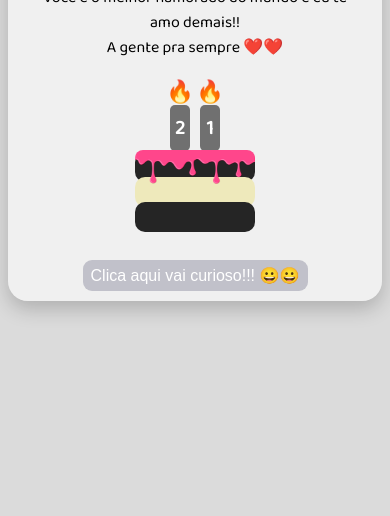
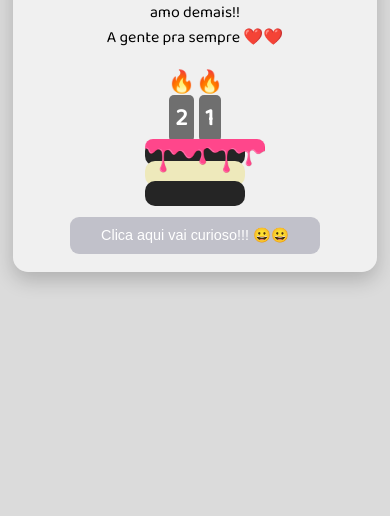
Before and after one commit to allicia-guida/parabens, a plain HTML site: page index.html in a window 390 px wide. Shown: the part 354-870 px from the top of the page. Drawn offline with Linux system fonts and the light colour scheme.

Commit message:
agora esta ok pra mobile

```diff
--- a/index.html
+++ b/index.html
@@ -2,6 +2,7 @@
 <html lang="pt-BR">
 <head>
   <meta charset="UTF-8">
+  <meta name="viewport" content="width=device-width, initial-scale=1.0">
   <title>Feliz Aniversário, Gatinho :) </title>
   <link href="https://fonts.googleapis.com/css2?family=Baloo+2&display=swap" rel="stylesheet">
   <link rel="stylesheet" href="style.css">
--- a/style.css
+++ b/style.css
@@ -104,8 +104,8 @@ top: -40px;
   top: -50px;
   width: 30px;
   height: 30px;
-  border-radius: 50%; /* deixa redondinha */
-  object-fit: cover;  /* garante que a foto se encaixe bem */
+  border-radius: 50%;
+  object-fit: cover;
   animation: fall linear forwards;
 }
 
@@ -127,7 +127,7 @@ top: -40px;
     color: white;
     border-color: transparent;
     padding: 4px;
-    width: 225px;
+    width: 250px;
     font-size: 16px;
 }
 
@@ -136,3 +136,67 @@ top: -40px;
     transform: translateY(100vh) rotate(720deg);
   }
 }
+
+/* ===== Estilos Mobile ===== */
+@media screen and (max-width: 480px) {
+  body {
+    padding: 5px;
+  }
+
+  .container {
+    padding: 15px;
+    border-radius: 15px;
+    max-width: 95%;
+  }
+
+  h1 {
+    font-size: 1.5rem;
+  }
+
+  .p-bolinho {
+    font-size: 1rem;
+  }
+
+  /* Bolo */
+  .cake {
+    width: 100px;
+    height: 90px;
+  }
+
+  .layer-topo {
+    width: 100px;
+    height: 9px;
+    top: 7px;
+  }
+
+  .layer.top,
+  .layer.middle,
+  .layer.bottom {
+    width: 100px;
+    height: 25px;
+  }
+
+  /* Velinhas */
+  .candles {
+    gap: 5px;
+  }
+
+  .candle {
+    font-size: 24px;
+    padding: 4px 6px;
+  }
+
+  /* Botão */
+  .botao {
+    font-size: 0.9rem;
+    padding: 8px 12px;
+    position: relative;
+    top: -3px;
+  }
+
+  /* Confete e bolinhas menores */
+  .confetti, .bolinha {
+    width: 20px;
+    height: 20px;
+  }
+}
```
